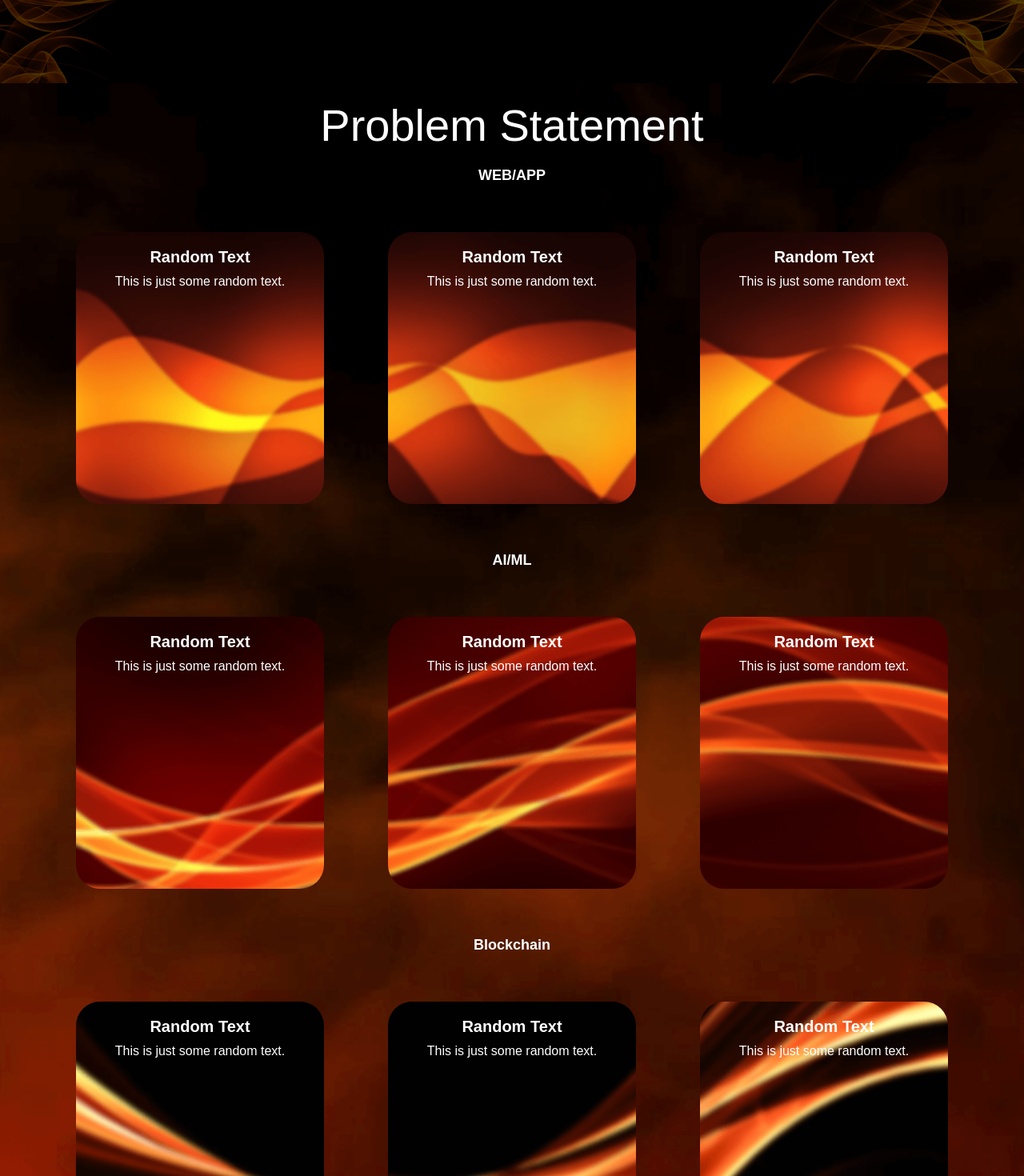
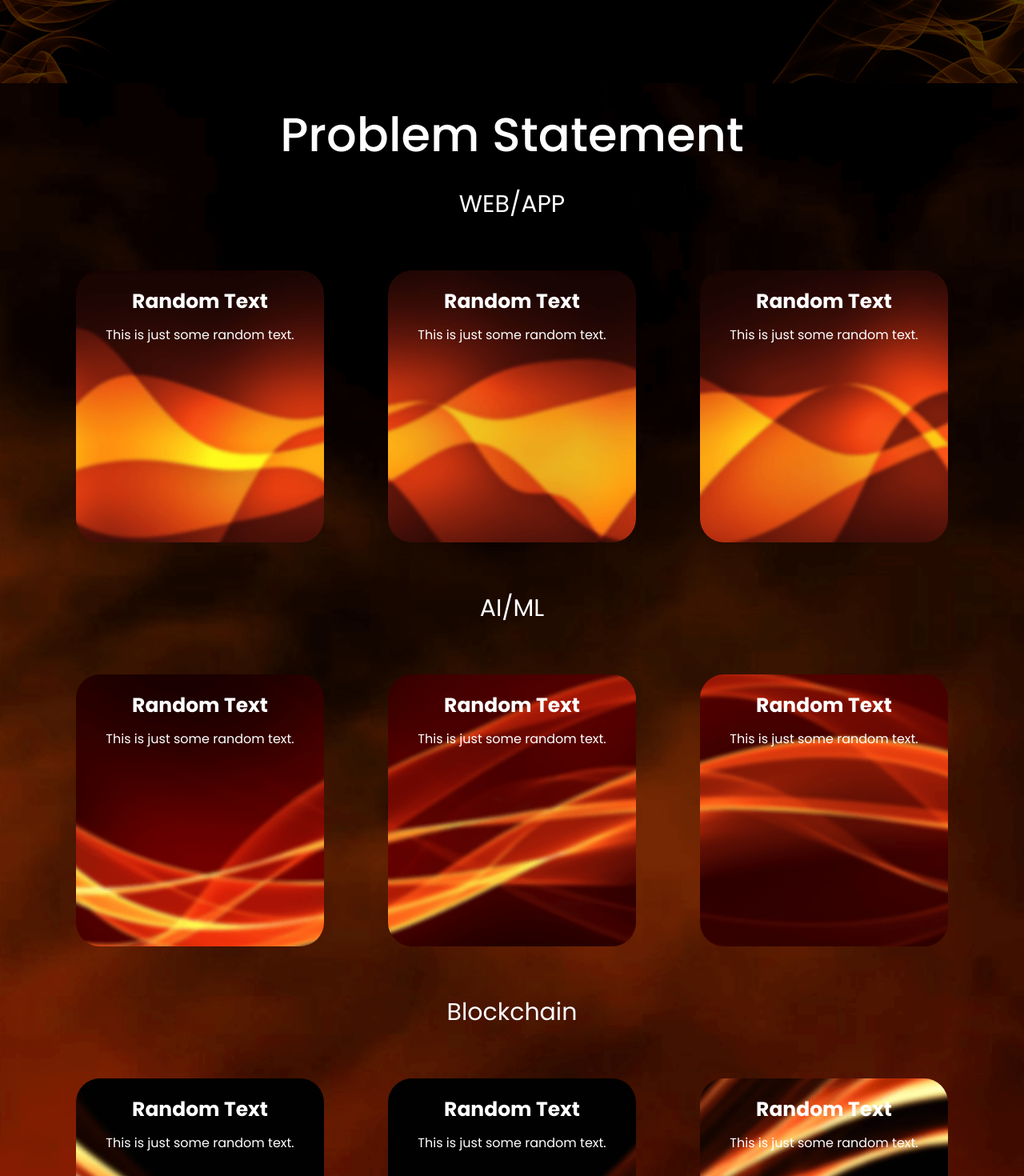
Before and after one commit to ShaneCoelho/HackXWebsite, a React (Create React App) app: page / in a window 1280 px wide. Shown: the part 2360-3830 px from the top of the page at 80% size. Built offline with nearby package versions, Linux system fonts and the light colour scheme.

Commit message:
third commit

```diff
--- a/src/pages/ProblemStatement/ProblemStatement.css
+++ b/src/pages/ProblemStatement/ProblemStatement.css
@@ -1,7 +1,7 @@
 .problem-statement {
     margin: 0;
     padding: 0;
-    font-family: Arial, sans-serif;
+    /* font-family: Arial, sans-serif; */
     background-image: url('../../assets/ProblemStatement/background-image.png');
     background-size: cover;
     background-repeat: no-repeat;
@@ -13,14 +13,14 @@
 }
 
 .heading {
-    font-size: 56px;
+    font-size: 3.7rem;
     margin-bottom: 20px;
     color: white;
     font-weight: 500;
 }
 
 .sub-heading {
-    font-size: 18px;
+    font-size: 30px;
     margin: 20px 0;
     color: white;
 }
@@ -168,7 +168,7 @@
 
 h2 {
     margin: 0;
-    font-size: 20px;
+    font-size: 25px;
 }
 
 
@@ -259,6 +259,18 @@ p {
         /* Height remains the same */
         margin: 10px;
     }
+
+    h2 {
+        font-size: 20px;
+    }
+
+    .heading {
+        font-size: 2rem;
+    }
+
+    .sub-heading {
+        font-size: 18px;
+    }
 }
 
 @media screen and (min-width: 769px) {
--- a/src/pages/ProblemStatement/ProblemStatement.js
+++ b/src/pages/ProblemStatement/ProblemStatement.js
@@ -8,7 +8,7 @@ const ProblemStatement=()=>{
         <div className="page-container">
         <h1 className="heading">Problem Statement</h1>
 
-        <h2 className="sub-heading">WEB/APP</h2>
+        <p className="sub-heading">WEB/APP</p>
         <div className="cards-container">
 
                 <div className="card-anime">
@@ -31,7 +31,7 @@ const ProblemStatement=()=>{
         </div>
         </div>
 
-        <h2 className="sub-heading">AI/ML</h2>
+        <p className="sub-heading">AI/ML</p>
         <div className="cards-container">
             <div className="card-anime">
             <div className="card-ai-1">
@@ -53,7 +53,7 @@ const ProblemStatement=()=>{
         </div>
         </div>
 
-        <h2 className="sub-heading">Blockchain</h2>
+        <p className="sub-heading">Blockchain</p>
         <div className="cards-container">
             <div className="card-anime">
             <div className="card-block-1">
@@ -75,7 +75,7 @@ const ProblemStatement=()=>{
         </div>
         </div>
 
-        <h2 className="sub-heading">Open Innovation</h2>
+        <p className="sub-heading">Open Innovation</p>
         <div className="cards-container">
             <div className="card-anime">
             <div className="card-open-1">
```
